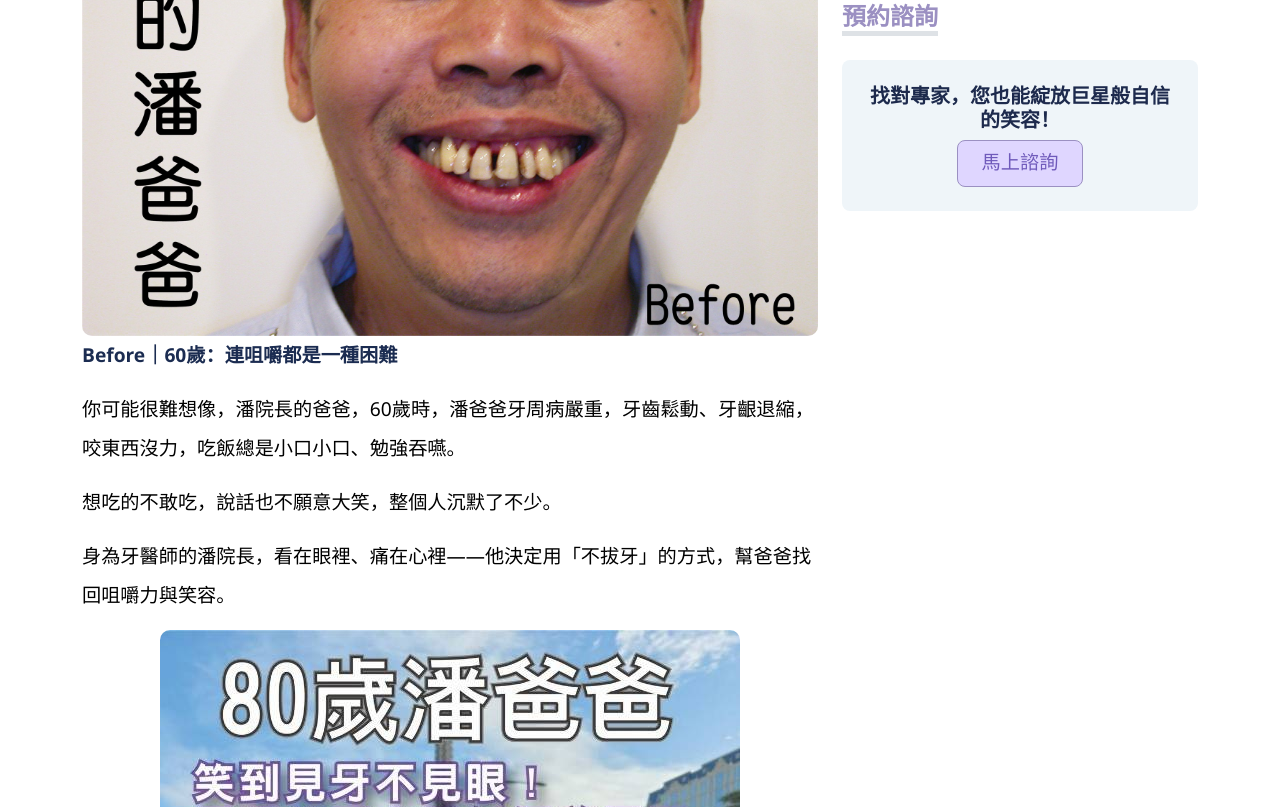
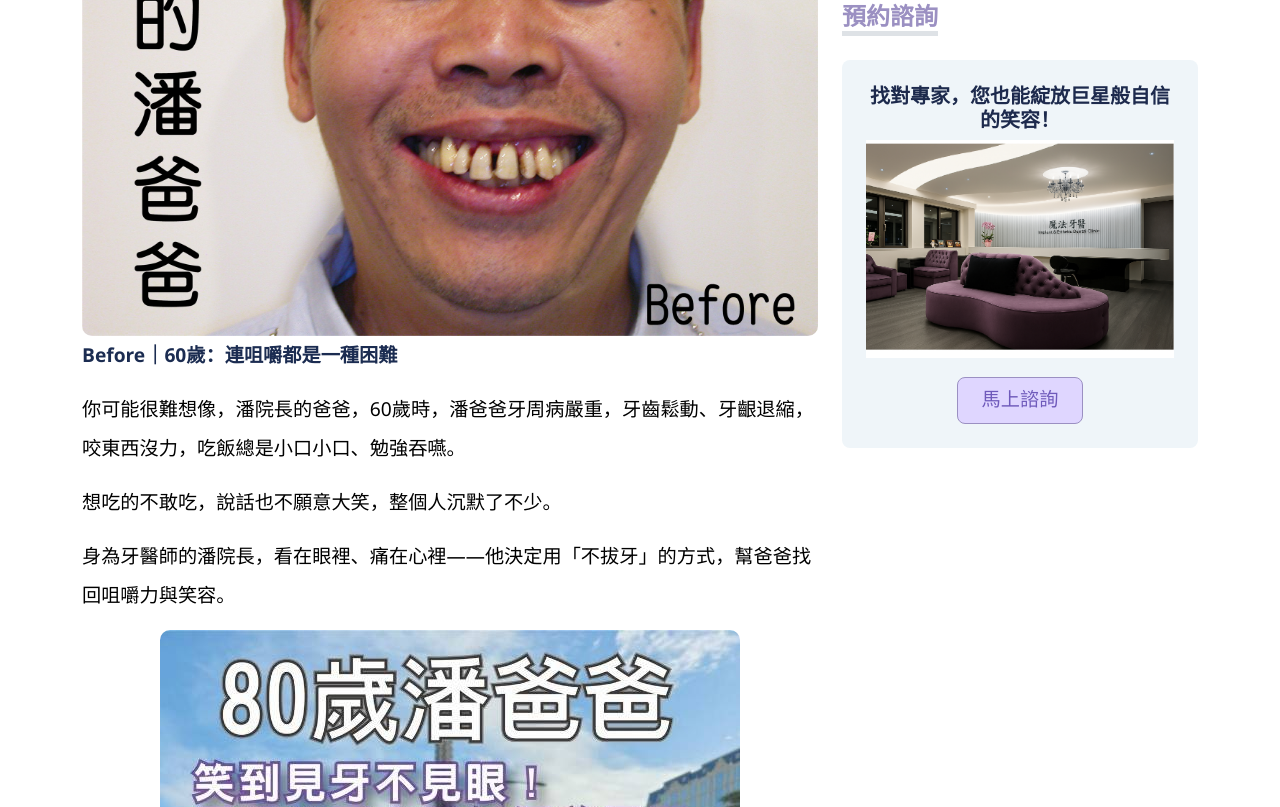
Before and after one commit to inumagic/magic-dental, a plain HTML site: page perio.html in a window 1280 px wide. Shown: the part 1053-1860 px from the top of the page. Drawn offline with nearby package versions, Linux system fonts and the light colour scheme.

Commit message:
Update perio.html

```diff
--- a/perio.html
+++ b/perio.html
@@ -179,7 +179,7 @@ function toggleMore() {
              margin-bottom: 1.5rem;">馬上諮詢</a>
             </div>
             <p>潘院長在《100歲不掉牙的秘訣》專書中指出，牙周病無法在人類歷史中消失。人體各部位如眼睛、耳朵、皮膚、鼻腔等皆存在細菌，但口腔因每日進食三餐、接觸多樣且營養豐富的食物，反而讓細菌更具繁殖力與破壞性，成為最容易被忽略的健康破口。</p>
-            <div class=" text-center">
+            <div class=" text-center" style="background-color: #f8f5ff; padding: 20px; border-radius: 12px; margin-top:15px;">
             <img src="img/book.jpg" alt="案例圖片" style="display: block; margin: 0 auto; max-width: 50%; height: auto; border-radius: 10px;">
             <p>購買潘院長《100歲不掉牙的秘訣》新書，了解更多牙科新知！</p>
             <a href="https://lin.ee/qq29CVsM" class="btn py-2 px-4" style="font-size: 1.2rem;
@@ -289,10 +289,11 @@ function toggleMore() {
           <h4 class="d-inline-block text-primary text-uppercase border-bottom border-5 mb-4">預約諮詢</h4>
           <div class="bg-light rounded text-center p-4">
             <h5>找對專家，您也能綻放巨星般自信的笑容！</h5>
+            <img src="img/header.jpg">
             <a href="https://line.me/R/ti/p/@vfy7029w" class="btn py-2 px-4" style="font-size: 1.2rem;
              color: #6f5abb;
              background-color: #dfd6ff;
-             border-color: #9B90C2;">馬上諮詢</a>
+             border-color: #9B90C2; margin-top: 1.2rem;">馬上諮詢</a>
           </div>
 
 
```
